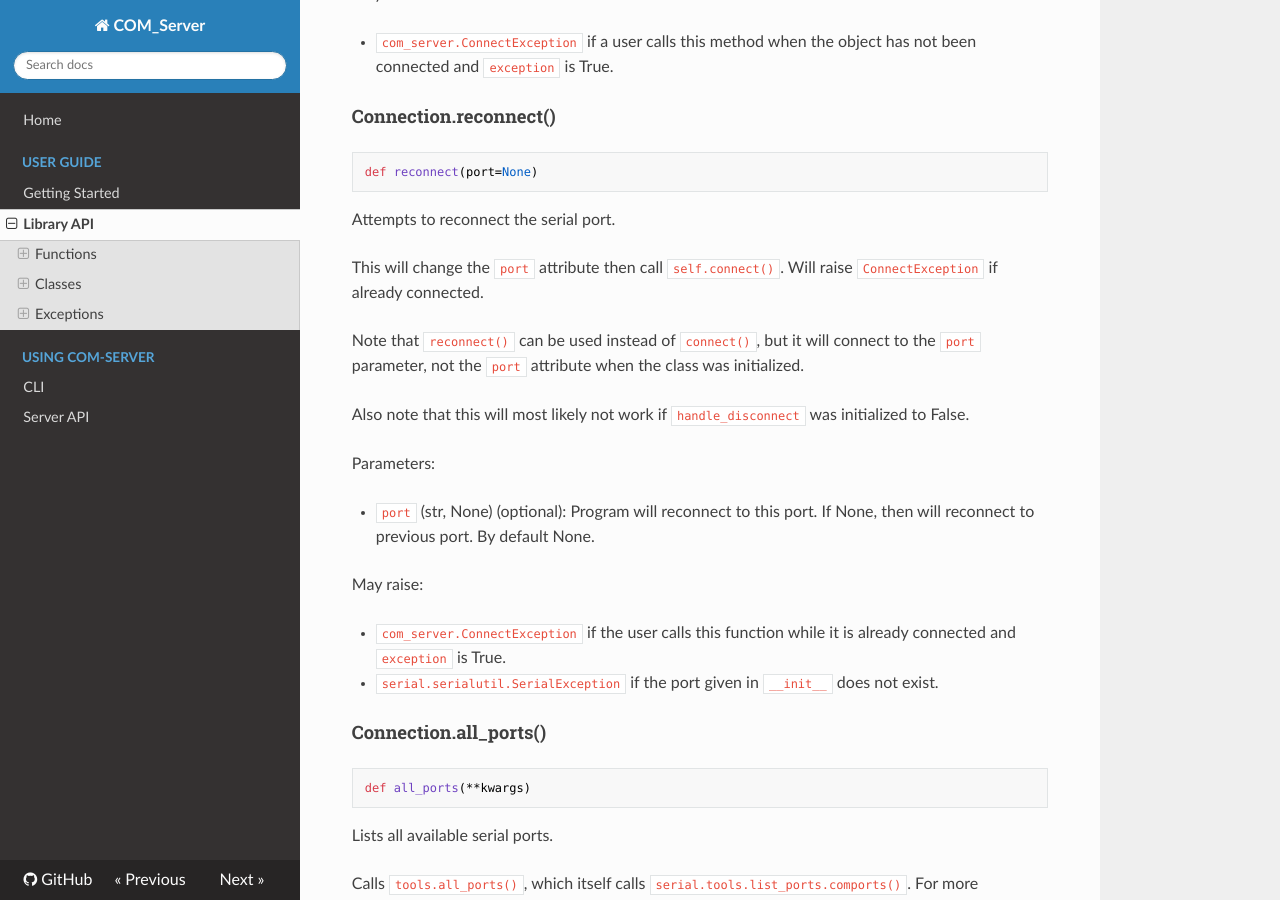
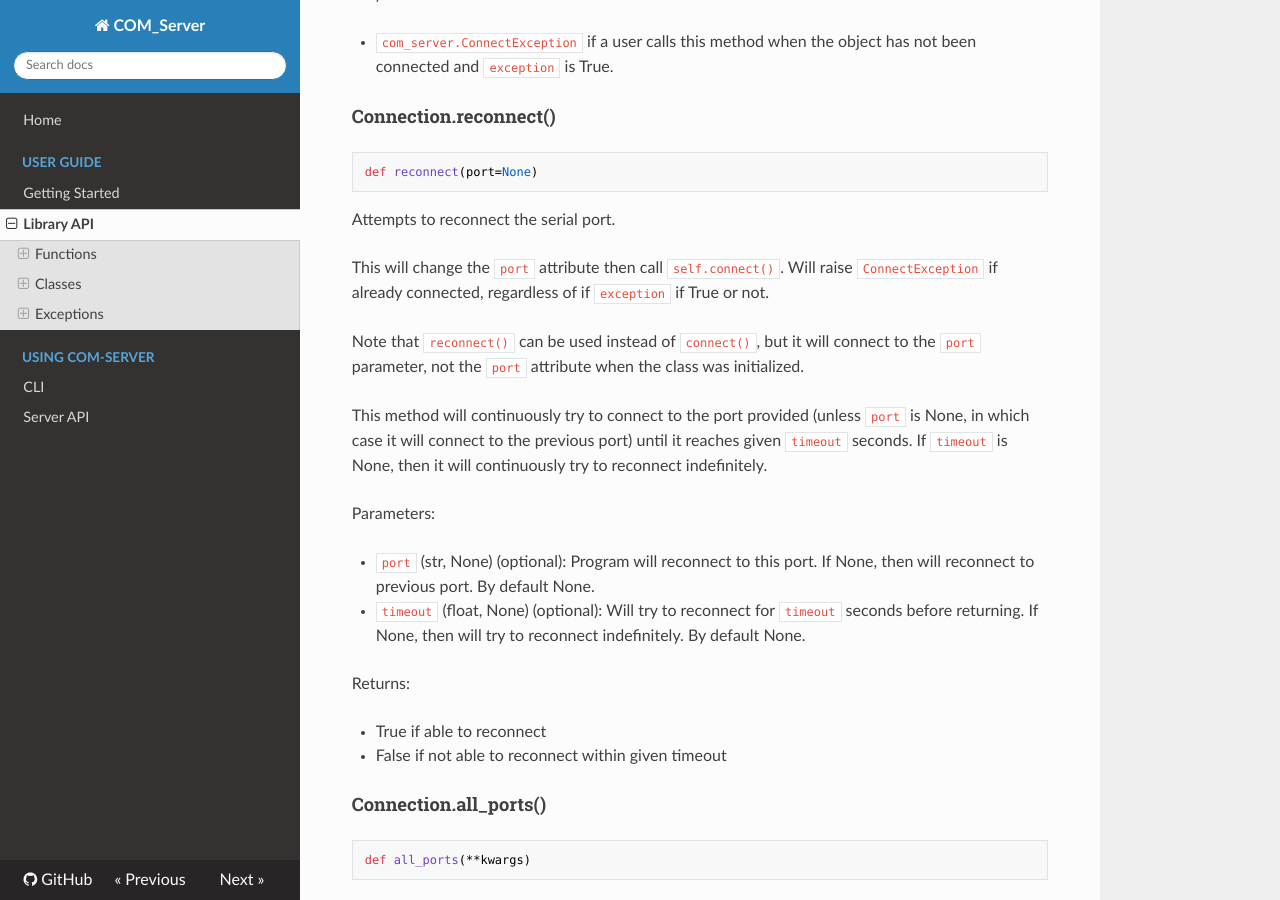
Before and after one commit to jonathanhliu21/COM-Server, an MkDocs documentation site: the page built from docs/guide/library-api.md, in a window 1280 px wide and 900 px high, scrolled down 13145 px. Built offline with MkDocs 1.6.1, drawn with Linux system fonts in a browser that asks for light colours; nearby versions of some CDN libraries; some of the changed text lies outside the part shown.

Commit message:
add reconnect docs

````diff
--- a/docs/guide/library-api.md
+++ b/docs/guide/library-api.md
@@ -54,7 +54,7 @@ If this does not happen, then the IO thread will still be running for an object
 #### BaseConnection.\_\_init\_\_()
 
 ```py
-def __init__(baud, port, exception=True, timeout=1, queue_size=256, handle_disconnect=True, exit_on_disconnect=True, **kwargs)
+def __init__(baud, port, exception=True, timeout=1, queue_size=256, exit_on_disconnect=True, **kwargs)
 ```
 
 Initializes the Base Connection class.
@@ -268,7 +268,7 @@ If this does not happen, then the IO thread will still be running for an object
 #### Connection.\_\_init\_\_()
 
 ```py
-def __init__(baud, port, exception=True, timeout=1, queue_size=256, handle_disconnect=True, exit_on_disconnect=True, **kwargs)
+def __init__(baud, port, exception=True, timeout=1, queue_size=256, exit_on_disconnect=True, **kwargs)
 ```
 
 See [BaseConnection.\_\_init\_\_()](#baseconnection__init__)
@@ -552,24 +552,30 @@ def reconnect(port=None)
 Attempts to reconnect the serial port.
 
 This will change the `port` attribute then call `self.connect()`.
-Will raise `ConnectException` if already connected.
+Will raise `ConnectException` if already connected, regardless
+of if `exception` if True or not.
 
 Note that `reconnect()` can be used instead of `connect()`, but
 it will connect to the `port` parameter, not the `port` attribute
 when the class was initialized.
 
-Also note that this will most likely not work if `handle_disconnect`
-was initialized to False.
+This method will continuously try to connect to the port provided
+(unless `port` is None, in which case it will connect to the previous port)
+until it reaches given `timeout` seconds. If `timeout` is None, then it will
+continuously try to reconnect indefinitely.
 
 Parameters:
 
 - `port` (str, None) (optional): Program will reconnect to this port.
 If None, then will reconnect to previous port. By default None.
+- `timeout` (float, None) (optional): Will try to reconnect for
+`timeout` seconds before returning. If None, then will try to reconnect
+indefinitely. By default None.
 
-May raise:
+Returns:
 
-- `com_server.ConnectException` if the user calls this function while it is already connected and `exception` is True.
-- `serial.serialutil.SerialException` if the port given in `__init__` does not exist.
+- True if able to reconnect
+- False if not able to reconnect within given timeout
 
 #### Connection.all_ports()
 
````
